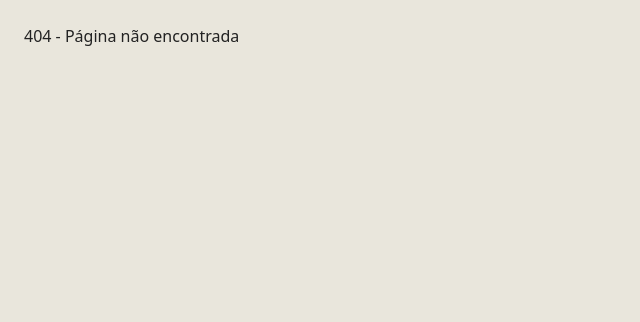
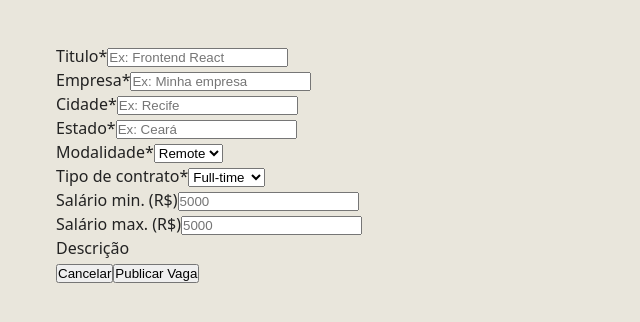
Before and after one commit to tiago-profissional/Vagas-nordestinas, a React (Vite) app: page /create-job in a window 1280 px wide. Before the commit this address had no page. Shown: the top 322 px of the page, without its empty margins (0-640 px from the left). Built offline with nearby package versions, Linux system fonts and the light colour scheme.

Commit message:
Atualização da pagina de cadastro 1

```diff
--- a/src/App.jsx
+++ b/src/App.jsx
@@ -46,6 +46,7 @@ function formatJob(job) {
     salary,
   };
 }
+
 
 export default function App() {
   const navigate = useNavigate();
--- a/src/AppRoutes.jsx
+++ b/src/AppRoutes.jsx
@@ -1,12 +1,15 @@
 import { Routes, Route } from "react-router-dom";
 import App from "./App.jsx";
+import CreateJob from "./components/CreateJob.jsx";
 
 export default function AppRoutes() {
   return (
     <Routes>
       <Route path="/" element={<App />} />
       <Route path="/jobs/:id" element={<App />} />
+      <Route path="/create-job" element={<CreateJob />} />
       <Route path="*" element={<div style={{ padding: 24 }}>404 - Página não encontrada</div>} />
+
     </Routes>
   );
 }
--- /dev/null
+++ b/src/components/CreateJob.jsx
@@ -0,0 +1,135 @@
+import { useState } from "react";
+
+export default function CreateJob( onCancel  ){
+    const [form, setForm] = useState({
+        title: "",
+        company: "",
+        city: "",
+        state: "",
+        work_mode: "remote",
+        employment_type: "full_time",
+        salary_min: "",
+        salary_max: "",
+        description: "",
+    });
+
+    function setField(name, value){
+        setForm((prev) => ({ ...prev, [name]: value }));
+    }
+
+    return(
+        <div className="container" style={{ paddingTop: 24}}>
+
+            <form style={{ marginTop: 20, maxWidth: 700 }}>
+                <div className="cj_grid">
+                    <div className="cj-field">
+                        <label htmlFor="cj-label">Titulo*</label>
+                        <input
+                            className="cj-input"
+                            value={form.title}
+                            onChange={(e) => setField("title", e.target.value)}
+                            placeholder="Ex: Frontend React"
+                        />
+                    </div>
+                    <div className="cj-field">
+                        <label htmlFor="cj-label">Empresa*</label>
+                        <input
+                            className="cj-input"
+                            value={form.company}
+                            onChange={(e) => setField("title", e.target.value)}
+                            placeholder="Ex: Minha empresa"
+                        />
+                    </div>
+
+                    <div className="cj-field">
+                        <label htmlFor="cj-label">Cidade*</label>
+                        <input
+                            className="cj-input"
+                            value={form.city}
+                            onChange={(e) => setField("title", e.target.value)}
+                            placeholder="Ex: Recife"
+                        />
+                    </div>
+                    <div className="cj-field">
+                        <label htmlFor="cj-label">Estado*</label>
+                        <input
+                            className="cj-input"
+                            value={form.state}
+                            onChange={(e) => setField("title", e.target.value)}
+                            placeholder="Ex: Ceará"/>
+                    </div>
+
+                    <div className="cj-field">
+                        <label htmlFor="cj.label">Modalidade*</label>
+                        <select
+                        className="cj-input"
+                        value={form.work_mode}
+                        onChange={(e) => setField("work_mode", e.target.value)}>
+                            <option value="remote">Remote</option>
+                            <option value="onsite">Onsite</option>
+                            <option value="hybrid">Hybrid</option>
+                        </select>
+                    </div>
+
+                    <div className="cj-field">
+                        <label htmlFor="cj-label">Tipo de contrato*</label>
+                        <select className="cj-input"
+                        value={form.employment_type}
+                        onChange={(e) => setField("employment_type", e.target.value)}>
+                            <option value="full-time">Full-time</option>
+                            <option value="part-time">Part-time</option>
+                            <option value="pj">PJ</option>
+                        </select>
+                    </div>
+
+                    <div className="cj-field">
+                        <label htmlFor="cj-label">Salário min. (R$)</label>
+                        <input
+                            className="cj-input"
+                            value={form.salary_min}
+                            onChange={(e) => setField("salary_min", e.target.value)}
+                            placeholder="5000"
+                            inputMode="numeric"
+                        />
+                    </div>
+
+                    <div className="cd-field">
+                        <label htmlFor="cj-label">Salário max. (R$)</label>
+                        <input
+                            className="cj-input"
+                            value={form.salary_max}
+                            onChange={(e) => setField("salary_max", e.target.value)}
+                            placeholder="5000"
+                            inputMode="numeric"
+                        />
+                    </div>
+
+                    <div className="cj-field cj-field-full">
+                        <label className="cj-label">Descrição</label>
+                        <div
+                            className="cj-textarea"
+                            value={form.description}
+                            onChange={(e) => setField("description", e.target.value)}
+                            placeholder="Detalhes da vaga..."
+                            rows={4}>
+
+                        </div>
+                    </div>
+
+                </div>
+            </form>
+
+            <div className="cj-actions">
+                <button type="button" className="cj-btn cj-btn-ghost" onClick={onCancel}>
+                    Cancelar
+                </button>
+
+                <button type="submit" className="cj-btn cj-btn-primary">
+                    Publicar Vaga
+                </button>
+            </div>
+
+
+        </div>
+    );
+}
```
